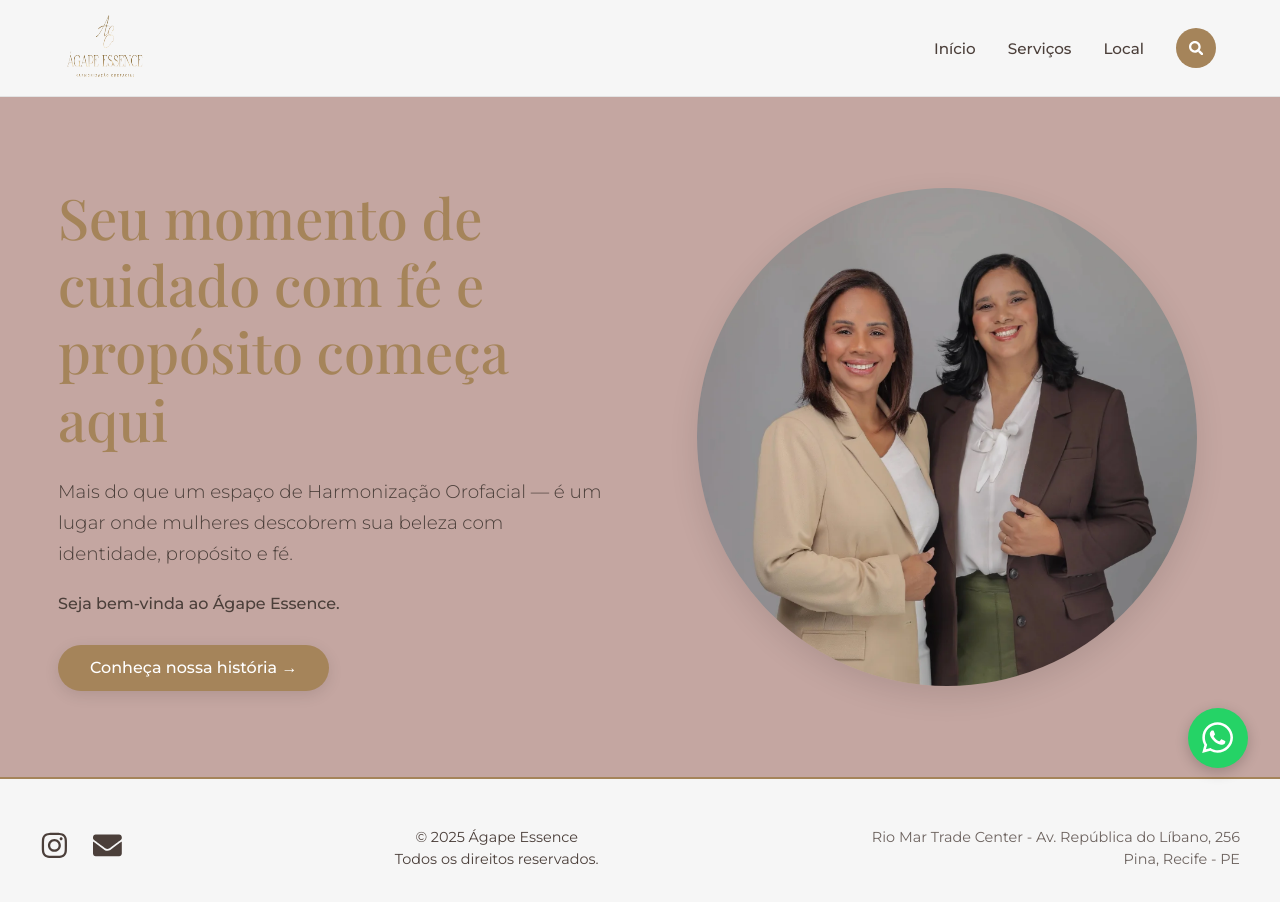
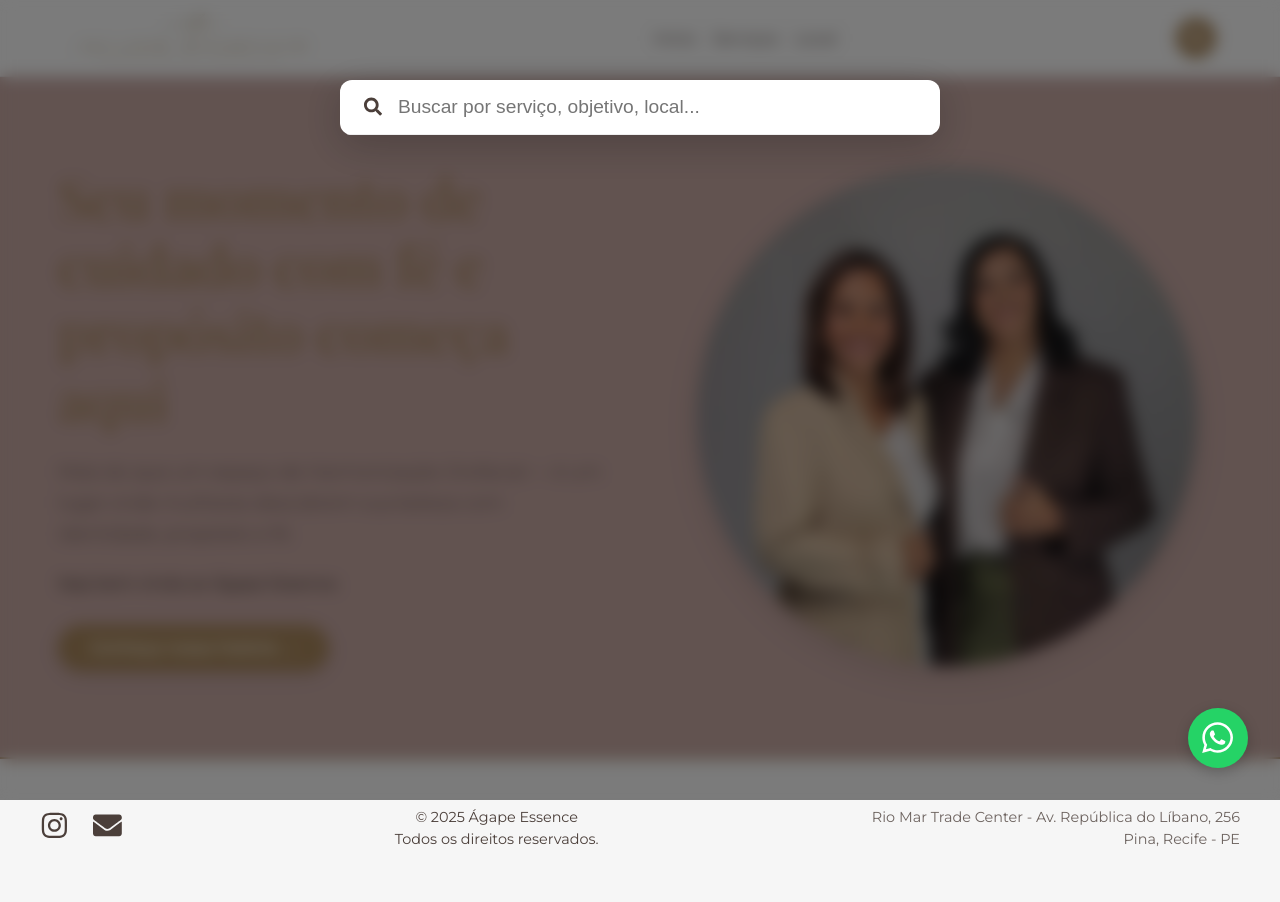
Before and after one commit to Henrilsm/agape-essence, a Next.js app: page / in a window 1280 px wide. Both pictures are taken after a click on the button 1196 px from the left and 48 px from the top of the page. Shown: the top 902 px of the page. Built offline with nearby package versions, Linux system fonts and the light colour scheme.

Commit message:
Implementando botao de buscar

```diff
--- a/app/layout.js
+++ b/app/layout.js
@@ -1,23 +1,34 @@
-import Header from '@/components/Header.js';
-import Footer from '@/components/Footer.js';
-import WhatsappButton from '@/components/WhatsappButton.js';
-import './globals.css';
+"use client"; // 1. Adicionar "use client" para poder usar estado
 
-export const metadata = {
-  title: 'Agape Essence',
-  description: 'Seu momento de cuidado com fé e propósito.',
-};
+import { useState } from "react"; // 2. Importar useState
+import Header from "@/components/Header";
+import Footer from "@/components/Footer";
+import WhatsappButton from "@/components/WhatsappButton";
+import SearchOverlay from "@/components/SearchOverlay";
+import "./globals.css";
 
 export default function RootLayout({ children }) {
+  const [isSearchOpen, setIsSearchOpen] = useState(false);
+
   return (
     <html lang="pt-br">
       <body>
-        <div style={{ display: 'flex', flexDirection: 'column', minHeight: '100vh' }}>
-          <Header />
+        <div
+          style={{
+            display: "flex",
+            flexDirection: "column",
+            minHeight: "100vh",
+          }}
+        >
+          <Header onSearchClick={() => setIsSearchOpen(true)} />
           <main>{children}</main>
           <Footer />
         </div>
         <WhatsappButton />
+        <SearchOverlay
+          isOpen={isSearchOpen}
+          onClose={() => setIsSearchOpen(false)}
+        />
       </body>
     </html>
   );
--- a/components/Header.js
+++ b/components/Header.js
@@ -1,9 +1,9 @@
 import Link from "next/link";
 import Image from "next/image";
+import styles from "./Header.module.css";
 import { FaSearch } from "react-icons/fa";
-import styles from "./Header.module.css";
 
-export default function Header() {
+export default function Header({ onSearchClick }) {
   return (
     <header className={styles.header}>
       <div className={styles.container}>
@@ -11,33 +11,31 @@ export default function Header() {
           <Image
             src="/logo.png"
             alt="Logo Agape Essence"
-            width={80}
-            height={80}
+            width={250}
+            height={60}
             priority
           />
         </Link>
 
-        <div className={styles.navAndSearch}>
         <nav className={styles.nav}>
-            <Link href="/" className={styles.navLink}>
+          <Link href="/" className={styles.navButton}>
             Início
           </Link>
-            <Link href="/servicos" className={styles.navLink}>
+          <Link href="/servicos" className={styles.navButton}>
             Serviços
           </Link>
-            <Link href="/local" className={styles.navLink}>
+          <Link href="/local" className={styles.navButton}>
             Local
           </Link>
         </nav>
 
         <div className={styles.search}>
-            <button className={styles.searchButton}>
-              <FaSearch />
+          <button onClick={onSearchClick} className={styles.searchButton}>
+            <FaSearch size={16} />
           </button>
         </div>
       </div>
-
-      </div>
+      <div className={styles.bottomBar}></div>
     </header>
   );
 }
--- /dev/null
+++ b/components/SearchOverlay.js
@@ -0,0 +1,93 @@
+"use client";
+
+import { useState, useEffect } from "react";
+import Link from "next/link";
+import { FaSearch } from "react-icons/fa";
+import styles from "./SearchOverlay.module.css";
+import { allServicos } from "../app/servicos/servicosData";
+
+const otherPages = [
+  {
+    id: 100,
+    nome: "Onde Estamos / Localização",
+    slug: "local",
+    descricao: "Encontre o endereço da nossa clínica no Rio Mar Trade Center.",
+    tags: ["local", "endereço", "mapa"],
+  },
+];
+
+const searchableData = [...allServicos, ...otherPages];
+
+export default function SearchOverlay({ isOpen, onClose }) {
+  const [searchTerm, setSearchTerm] = useState("");
+  const [results, setResults] = useState([]);
+
+  useEffect(() => {
+    if (searchTerm.length < 2) {
+      setResults([]);
+      return;
+    }
+
+    const lowerCaseTerm = searchTerm.toLowerCase();
+    const filteredResults = searchableData.filter(
+      (item) =>
+        item.nome.toLowerCase().includes(lowerCaseTerm) ||
+        item.descricao.toLowerCase().includes(lowerCaseTerm) ||
+        item.tags.some((tag) => tag.toLowerCase().includes(lowerCaseTerm))
+    );
+    setResults(filteredResults);
+  }, [searchTerm]);
+
+  if (!isOpen) {
+    return null;
+  }
+
+  const handleClose = () => {
+    setSearchTerm("");
+    setResults([]);
+    onClose();
+  };
+
+  return (
+    <div className={styles.overlay} onClick={handleClose}>
+      <div className={styles.searchBox} onClick={(e) => e.stopPropagation()}>
+        <div className={styles.searchInputWrapper}>
+          <FaSearch className={styles.searchIcon} />
+          <input
+            type="text"
+            placeholder="Buscar por serviço, objetivo, local..."
+            className={styles.searchInput}
+            value={searchTerm}
+            onChange={(e) => setSearchTerm(e.target.value)}
+            autoFocus
+          />
+        </div>
+        <div className={styles.resultsContainer}>
+          {results.length > 0 && (
+            <ul className={styles.resultsList}>
+              {results.map((item) => (
+                <li key={item.id}>
+                  <Link
+                    href={
+                      item.slug.startsWith("local")
+                        ? "/local"
+                        : `/servicos/${item.slug}`
+                    }
+                    className={styles.resultItem}
+                    onClick={handleClose}
+                  >
+                    <h4>{item.nome}</h4>
+                    <p>{item.descricao.substring(0, 100)}...</p>
+                  </Link>
+                </li>
+              ))}
+            </ul>
+          )}
+          {searchTerm.length > 1 && results.length === 0 && (
+            <p className={styles.noResults}>Nenhum resultado encontrado.</p>
+          )}
+        </div>
+      </div>
+    </div>
+  );
+}
--- /dev/null
+++ b/components/SearchOverlay.module.css
@@ -0,0 +1,88 @@
+.overlay {
+  position: fixed;
+  top: 0;
+  left: 0;
+  width: 100%;
+  height: 100%;
+  background-color: rgba(0, 0, 0, 0.5);
+  backdrop-filter: blur(8px);
+  z-index: 100;
+  display: flex;
+  justify-content: center;
+  padding-top: 10vh;
+}
+
+.searchBox {
+  width: 90%;
+  max-width: 600px;
+  background-color: white;
+  border-radius: 12px;
+  box-shadow: 0 10px 40px rgba(0, 0, 0, 0.2);
+  overflow: hidden;
+  height: min-content;
+  max-height: 70vh;
+  display: flex;
+  flex-direction: column;
+}
+
+.searchInputWrapper {
+  display: flex;
+  align-items: center;
+  padding: 1rem 1.5rem;
+  border-bottom: 1px solid #eee;
+}
+
+.searchIcon {
+  color: var(--text-quote-color);
+  font-size: 1.2rem;
+  margin-right: 1rem;
+}
+
+.searchInput {
+  width: 100%;
+  border: none;
+  outline: none;
+  font-size: 1.2rem;
+  font-weight: 500;
+}
+
+.resultsContainer {
+  overflow-y: auto;
+}
+
+.resultsList {
+  list-style: none;
+  padding: 0;
+  margin: 0;
+}
+
+.resultItem {
+  display: block;
+  padding: 1rem 1.5rem;
+  border-bottom: 1px solid #f5f5f5;
+  text-decoration: none;
+  color: inherit;
+}
+
+.resultItem:hover {
+  background-color: var(--primary-light-color);
+}
+
+.resultItem h4 {
+  margin: 0 0 0.25rem 0;
+  font-size: 1rem;
+  font-weight: bold;
+  color: var(--primary-color);
+}
+
+.resultItem p {
+  margin: 0;
+  font-size: 0.9rem;
+  color: var(--text-quote-color);
+}
+
+.noResults {
+  text-align: center;
+  padding: 2rem;
+  color: var(--text-quote-color);
+}
```
Lines whose indentation alone changed are shown as unchanged.
